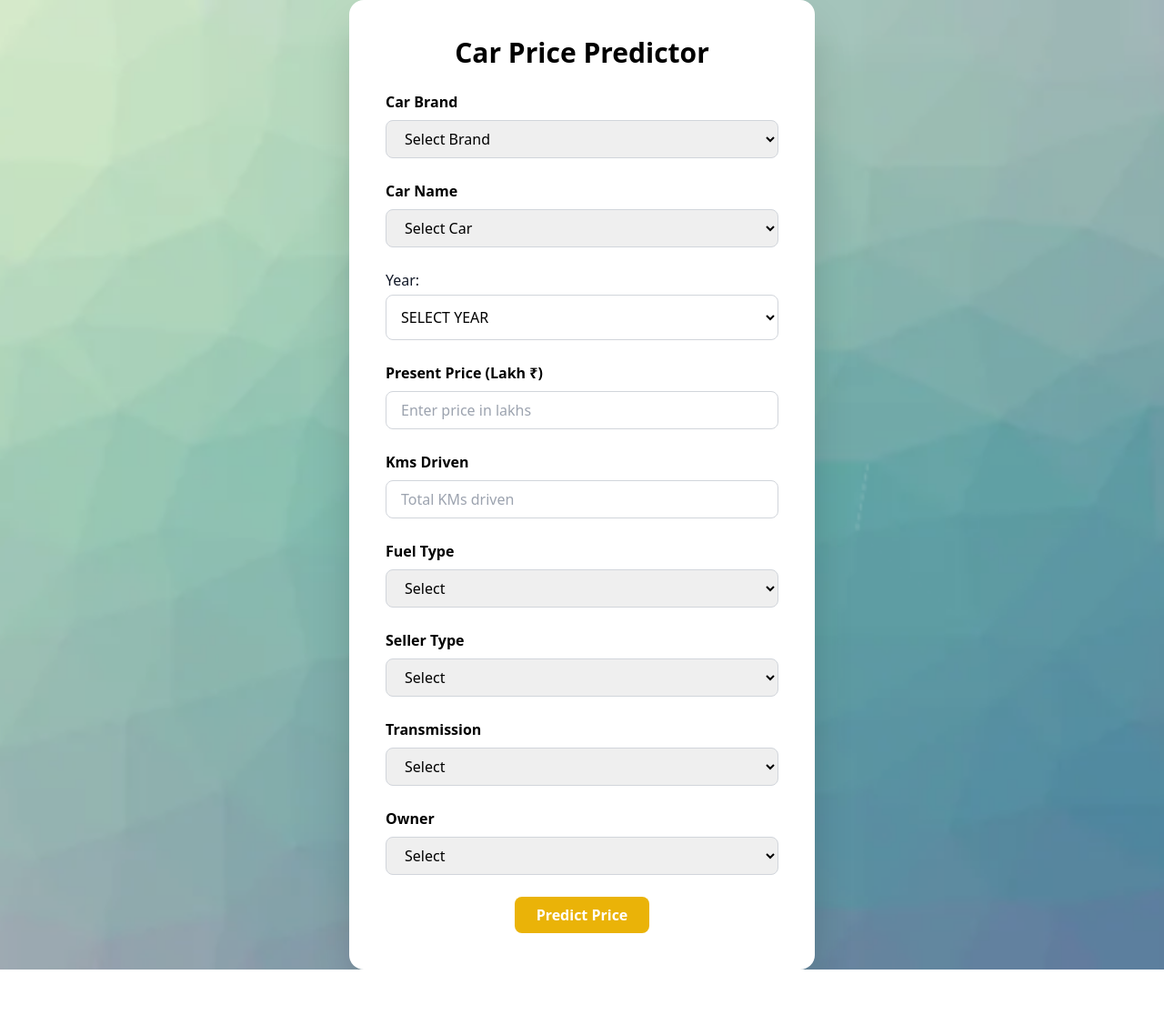
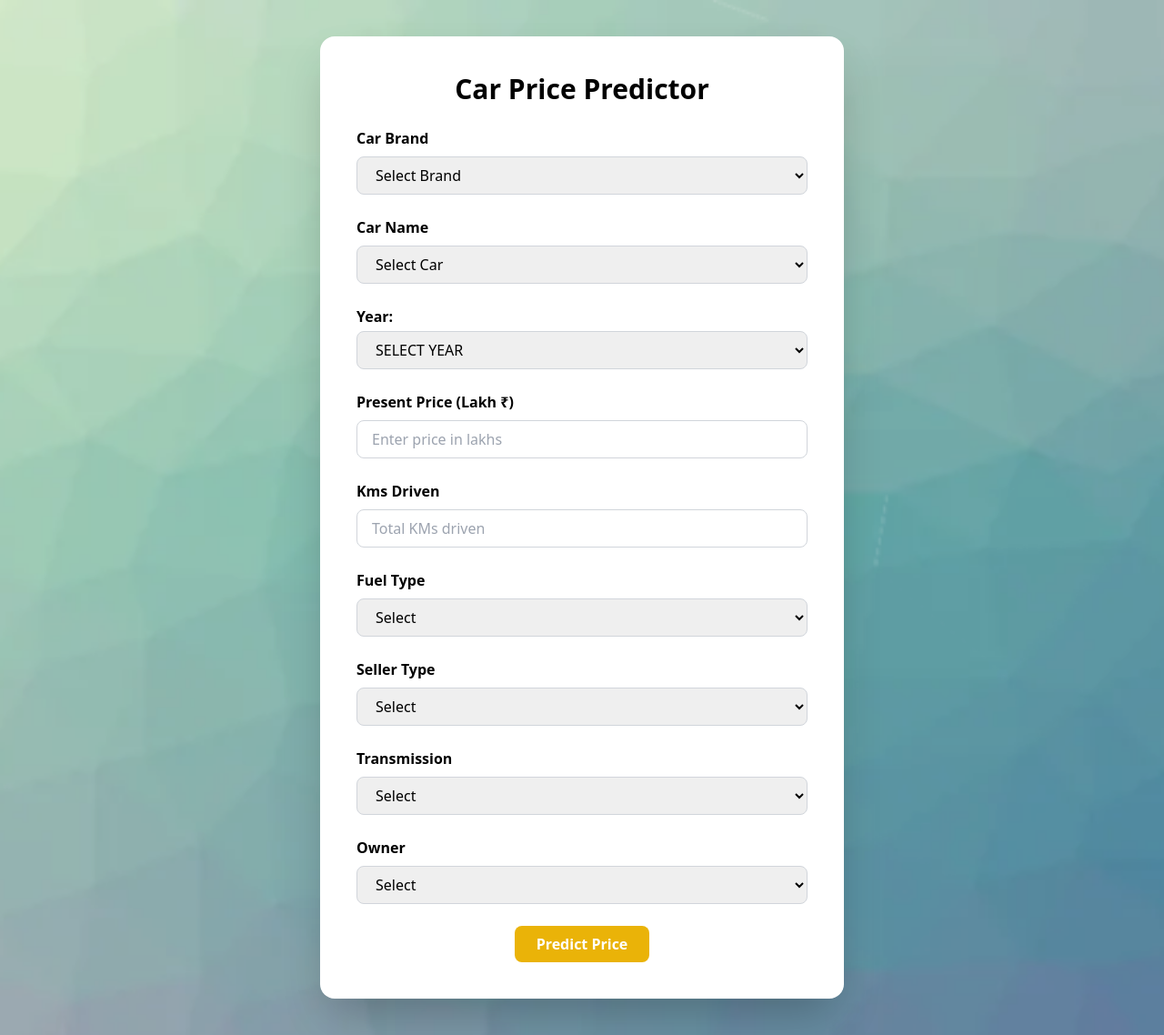
Before and after one commit to shivamchoudhary312/Car_Price_prediction, a Flask app: page / in a window 1280 px wide. Shown: the whole page at 91% size. Before the commit the page ends 1066 px from the top, so only its background shows below. Run offline with Flask 3, Linux system fonts and the light colour scheme; parts of the project's set-up code (start-up, migrations or seed data) failed here and were passed over; some libraries are stand-ins or nearby versions.

Commit message:
make some changes

```diff
--- a/templates/index.html
+++ b/templates/index.html
@@ -5,25 +5,29 @@
     <meta charset="UTF-8">
     <title>Car Price Prediction</title>
     <link rel="icon" type="image/png" href="{{ url_for('static', filename='images/logo.avif') }}">
-
+    <meta name="viewport" content="width=device-width, initial-scale=1.0"> <!-- Mobile responsiveness -->
     <script src="https://cdn.tailwindcss.com"></script>
 </head>
 
-<body class="relative bg-cover bg-center" style="background-image: url('/static/car-bg.webp');">
+<body class="relative bg-cover bg-center min-h-screen" style="background-image: url('/static/car-bg.webp');">
 
+    <!-- Background overlay -->
     <div class="absolute inset-0 bg-white/30 bg-opacity-70 z-0"></div>
 
-    <div class="relative z-10 min-h-screen flex items-center justify-center">
+    <!-- Main Form Container -->
+    <div class="relative z-10 flex items-center justify-center py-10 px-4 sm:px-6 md:px-10 min-h-screen">
         <form action="/predict" method="post"
-            class="bg-white shadow-2xl rounded-2xl p-10 w-full max-w-lg space-y-6 transition duration-500 ease-in-out transform hover:scale-[1.01] hover:shadow-blue-200">
+            class="bg-white shadow-2xl rounded-2xl p-6 sm:p-8 md:p-10 w-full max-w-md sm:max-w-lg md:max-w-xl space-y-6 transition duration-500 ease-in-out transform hover:scale-[1.01] hover:shadow-blue-200">
 
-            <h2 class="text-3xl font-bold text-center text-black">Car Price Predictor</h2>
+            <h2 class="text-2xl sm:text-3xl font-bold text-center text-black">Car Price Predictor</h2>
 
-            <div class="mb-4">
+            <!-- Car Brand -->
+            <div>
                 <label class="block mb-2 text-black font-semibold">Car Brand</label>
                 <select id="carBrand" name="Car_Brand" required
                     class="w-full px-4 py-2 rounded-lg border border-gray-300 focus:outline-none focus:ring-2 focus:ring-yellow-500 text-black">
                     <option disabled selected>Select Brand</option>
+                    <!-- Options -->
                     <option value="Toyota">Toyota</option>
                     <option value="Hyundai">Hyundai</option>
                     <option value="Honda">Honda</option>
@@ -41,7 +45,8 @@
                 </select>
             </div>
 
-            <div class="mb-4">
+            <!-- Car Name -->
+            <div>
                 <label class="block mb-2 text-black font-semibold">Car Name</label>
                 <select id="carName" name="Car_Name" required
                     class="w-full px-4 py-2 rounded-lg border border-gray-300 focus:outline-none focus:ring-2 focus:ring-yellow-500 text-black">
@@ -49,18 +54,19 @@
                 </select>
             </div>
 
+            <!-- Year -->
             <div>
-                <label for="Year" class="block text-gray-900 text-md bold font-medium mb-1">Year:</label>
+                <label for="Year" class="block text-black font-semibold mb-1">Year:</label>
                 <select name="Year" id="Year" required
-                    class="w-full p-3 rounded-lg bg-white text-black border border-gray-300 focus:ring-2 focus:ring-blue-400 transition duration-300">
+                    class="w-full px-4 py-2 rounded-lg border border-gray-300 focus:ring-2 focus:ring-blue-400">
                     <option value="" disabled selected>SELECT YEAR</option>
                     {% for y in range(2000, 2026) %}
                     <option value="{{ y }}">{{ y }}</option>
                     {% endfor %}
                 </select>
-
             </div>
 
+            <!-- Present Price -->
             <div>
                 <label class="block mb-2 text-black font-semibold">Present Price (Lakh ₹)</label>
                 <input type="number" name="Present_Price" required min="0" step="0.01"
@@ -68,12 +74,14 @@
                     class="w-full px-4 py-2 rounded-lg border border-gray-300 focus:outline-none focus:ring-2 focus:ring-yellow-500 text-black" />
             </div>
 
+            <!-- Kms Driven -->
             <div>
                 <label class="block mb-2 text-black font-semibold">Kms Driven</label>
                 <input type="number" name="Kms_Driven" required placeholder="Total KMs driven"
                     class="w-full px-4 py-2 rounded-lg border border-gray-300 focus:outline-none focus:ring-2 focus:ring-yellow-500 text-black" />
             </div>
 
+            <!-- Fuel Type -->
             <div>
                 <label class="block mb-2 text-black font-semibold">Fuel Type</label>
                 <select name="Fuel_Type" required
@@ -85,6 +93,7 @@
                 </select>
             </div>
 
+            <!-- Seller Type -->
             <div>
                 <label class="block mb-2 text-black font-semibold">Seller Type</label>
                 <select name="Seller_Type" required
@@ -95,6 +104,7 @@
                 </select>
             </div>
 
+            <!-- Transmission -->
             <div>
                 <label class="block mb-2 text-black font-semibold">Transmission</label>
                 <select name="Transmission" required
@@ -105,6 +115,7 @@
                 </select>
             </div>
 
+            <!-- Owner -->
             <div>
                 <label class="block mb-2 text-black font-semibold">Owner</label>
                 <select name="Owner" required
@@ -116,6 +127,7 @@
                 </select>
             </div>
 
+            <!-- Submit Button -->
             <div class="flex justify-center">
                 <button type="submit"
                     class="bg-yellow-500 text-white px-6 py-2 rounded-lg hover:bg-yellow-600 transition duration-300 transform hover:scale-105 font-bold">
@@ -125,10 +137,11 @@
         </form>
     </div>
 
+    <!-- Prediction Modal -->
     {% if prediction_text %}
-    <div class="fixed inset-0 flex items-center justify-center bg-black bg-opacity-70 z-50">
+    <div class="fixed inset-0 flex items-center justify-center bg-black bg-opacity-70 z-50 px-4">
         <div
-            class="bg-white text-black rounded-2xl shadow-2xl p-8 w-11/12 max-w-md transform scale-100 transition-all duration-500">
+            class="bg-white text-black rounded-2xl shadow-2xl p-6 sm:p-8 w-full max-w-sm md:max-w-md transform scale-100 transition-all duration-500">
             <h2 class="text-2xl font-bold text-center text-green-600 mb-4">Estimated Price</h2>
             <p class="text-center text-xl font-semibold">{{ prediction_text }}</p>
             <div class="text-center mt-6">
@@ -140,101 +153,17 @@
     </div>
     {% endif %}
 
+    <!-- Car Brand to Car Name Mapping -->
     <script>
         const carOptions = {
-            "Toyota": [
-                "Glanza",
-                "Urban Cruiser Taisor",
-                "Urban Cruiser Hyryder",
-                "Rumion",
-                "Innova Crysta",
-                "Innova Hycross",
-                "Fortuner",
-                "Land Cruiser",
-                "Legender",
-                "Camry",
-                "Vellfire",
-                "Hilux"],
-            "Hyundai": [
-                "Grand i10 NIOS",
-                "i20",
-                "i20 N Line",
-                "Aura",
-                "Exter",
-                "Venue",
-                "Venue N Line",
-                "Creta",
-                "Creta N Line",
-                "Alcazar",
-                "Verna",
-                "Tucson",
-                "Ioniq 5",
-                "Kona Electric"
-            ],
+            "Toyota": ["Glanza", "Urban Cruiser Taisor", "Urban Cruiser Hyryder", "Rumion", "Innova Crysta", "Innova Hycross", "Fortuner", "Land Cruiser", "Legender", "Camry", "Vellfire", "Hilux"],
+            "Hyundai": ["Grand i10 NIOS", "i20", "i20 N Line", "Aura", "Exter", "Venue", "Venue N Line", "Creta", "Creta N Line", "Alcazar", "Verna", "Tucson", "Ioniq 5", "Kona Electric"],
             "Honda": ["City", "Amaze", "WR-V", "Jazz", "Elevate"],
-            "Maruti Suzuki": [
-                "Alto K10",
-                "S-Presso",
-                "Celerio",
-                "Wagon R",
-                "Swift",
-                "Dzire",
-                "Baleno",
-                "Fronx",
-                "Ignis",
-                "Ertiga",
-                "XL6",
-                "Brezza",
-                "Grand Vitara",
-                "Jimny",
-                "Invicto",
-                "Eeco",
-                "Super Carry"
-            ],
-            "Kia": [
-                "Seltos",
-                "Sonet",
-                "Carens",
-                "EV6",
-                "Carnival"
-            ],
-            "Mahindra": [
-                "Scorpio-N",
-                "Scorpio Classic",
-                "Thar",
-                "XUV700",
-                "XUV300",
-                "Bolero",
-                "Bolero Neo",
-                "Marazzo",
-                "Alturas G4",
-                "eVerito",
-                "XUV400 EV"
-            ],
-            "Tata": [
-                "Nexon",
-                "Punch",
-                "Tiago",
-                "Tigor",
-                "Harrier",
-                "Safari",
-                "Altroz",
-                "Tiago EV",
-                "Tigor EV",
-                "Nexon EV",
-                "Punch EV"
-            ],
-            "MG": [
-                "Comet EV",
-                "ZS EV",
-                "Windsor EV",
-                "Astor",
-                "Hector",
-                "Hector Plus",
-                "Gloster",
-                "Cyberster",
-                "M9"
-            ],
+            "Maruti": ["Alto K10", "S-Presso", "Celerio", "Wagon R", "Swift", "Dzire", "Baleno", "Fronx", "Ignis", "Ertiga", "XL6", "Brezza", "Grand Vitara", "Jimny", "Invicto", "Eeco", "Super Carry"],
+            "Kia": ["Seltos", "Sonet", "Carens", "EV6", "Carnival"],
+            "Mahindra": ["Scorpio-N", "Scorpio Classic", "Thar", "XUV700", "XUV300", "Bolero", "Bolero Neo", "Marazzo", "Alturas G4", "eVerito", "XUV400 EV"],
+            "Tata": ["Nexon", "Punch", "Tiago", "Tigor", "Harrier", "Safari", "Altroz", "Tiago EV", "Tigor EV", "Nexon EV", "Punch EV"],
+            "MG": ["Comet EV", "ZS EV", "Windsor EV", "Astor", "Hector", "Hector Plus", "Gloster", "Cyberster", "M9"],
             "Nissan": ["Magnite", "X-Trail"],
             "Mercedes": ["C‑Class", "E‑Class", "S‑Class", "GLA", "GLC", "GLE", "AMG GT 63", "AMG GT 63 PRO", "EQS", "EQE SUV"],
             "Land Rover": ["Defender", "Range Rover", "Range Rover Velar", "Range Rover Sport", "Range Rover Evoque", "Discovery", "Discovery Sport"],
```
